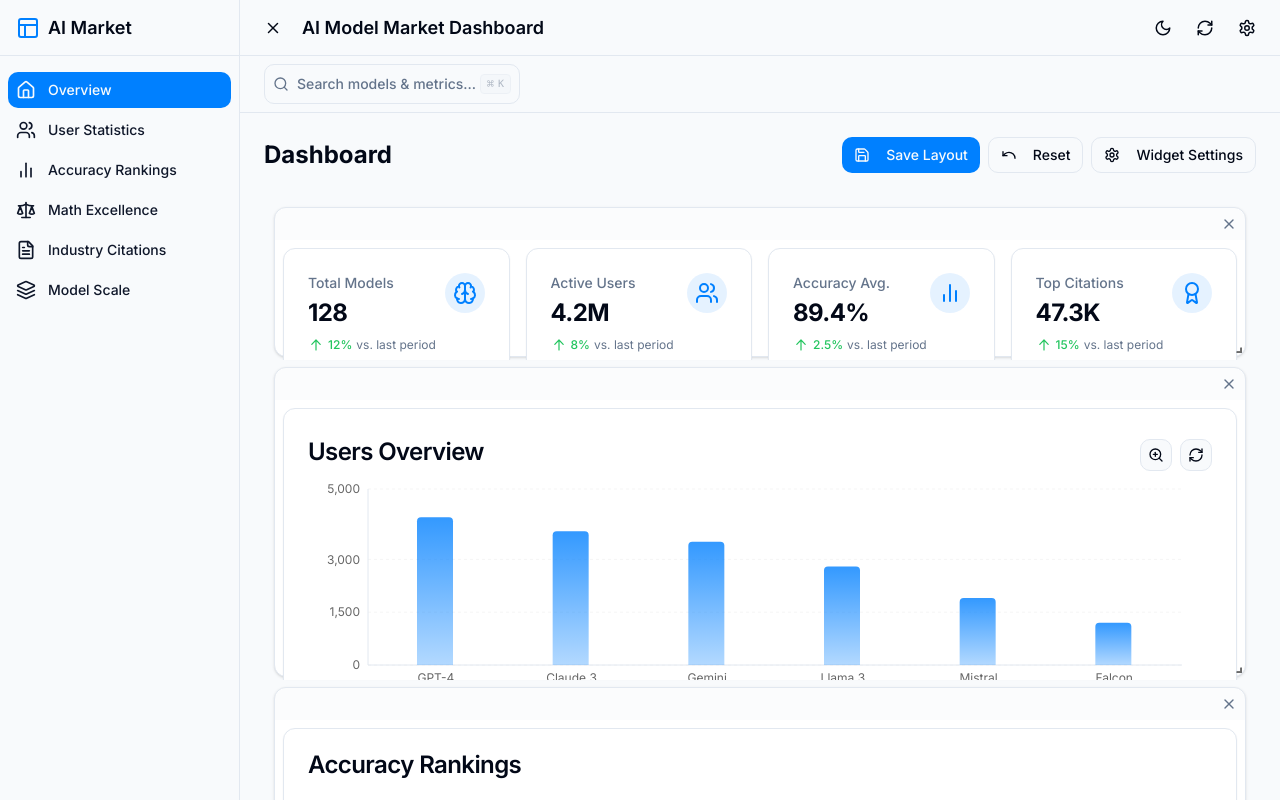
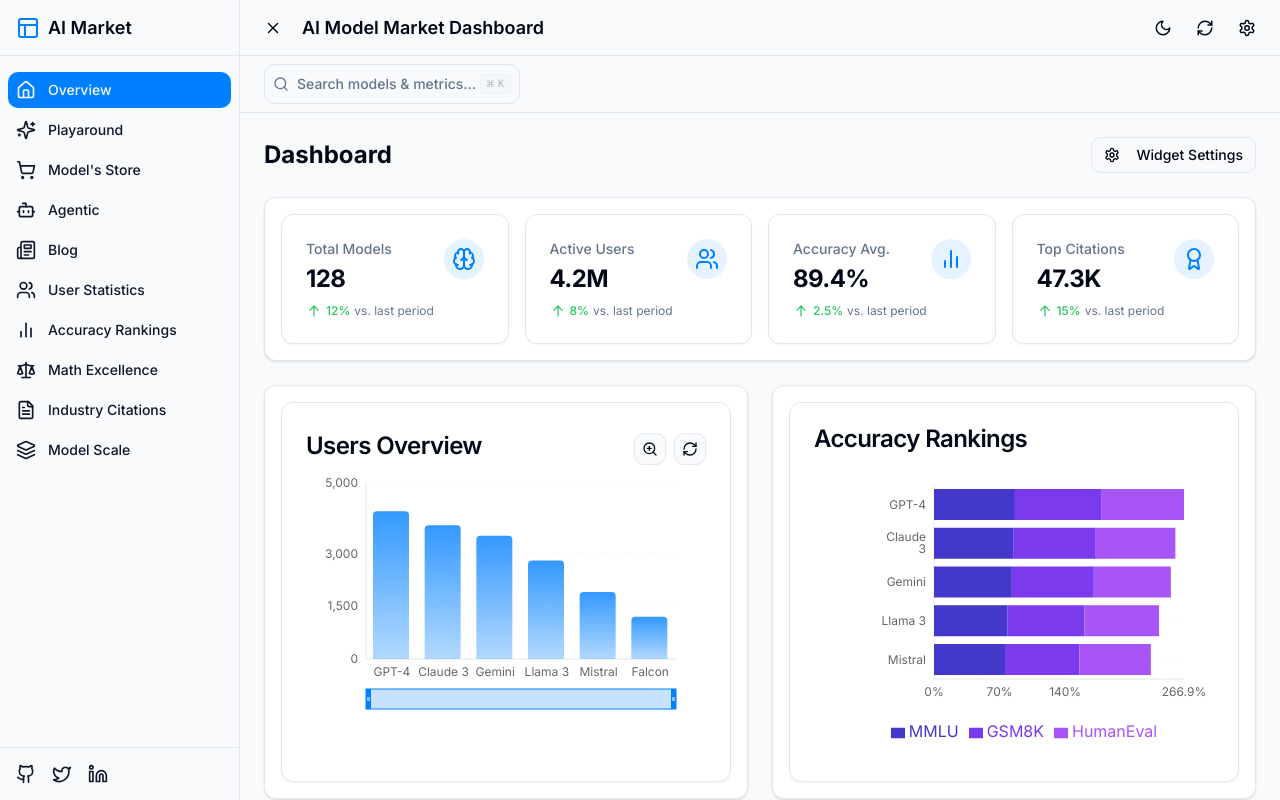
Before and after one commit to Acherono/modelmirror, a React (Vite) app: page / in a window 1280 px wide. Built offline with nearby package versions, Linux system fonts and the light colour scheme.

Commit message:
Refactor dashboard and settings
- Remove component moving functionality.
- Move widget settings to general settings.
- Add dashboard pages and social media links.

```diff
--- a/src/App.tsx
+++ b/src/App.tsx
@@ -1,4 +1,3 @@
-
 import { Toaster } from "@/components/ui/toaster";
 import { Toaster as Sonner } from "@/components/ui/sonner";
 import { TooltipProvider } from "@/components/ui/tooltip";
@@ -31,7 +30,15 @@ const App = () => {
         <BrowserRouter>
           <Routes>
             <Route path="/" element={<Index />} />
-            {/* ADD ALL CUSTOM ROUTES ABOVE THE CATCH-ALL "*" ROUTE */}
+            <Route path="/playaround" element={<NotFound />} />
+            <Route path="/store" element={<NotFound />} />
+            <Route path="/agentic" element={<NotFound />} />
+            <Route path="/blog" element={<NotFound />} />
+            <Route path="/users" element={<NotFound />} />
+            <Route path="/accuracy" element={<NotFound />} />
+            <Route path="/math" element={<NotFound />} />
+            <Route path="/citations" element={<NotFound />} />
+            <Route path="/models" element={<NotFound />} />
             <Route path="*" element={<NotFound />} />
           </Routes>
         </BrowserRouter>
--- a/src/components/dashboard/DashboardWidgetContainer.tsx
+++ b/src/components/dashboard/DashboardWidgetContainer.tsx
@@ -1,14 +1,12 @@
 
 import { useState, useEffect } from "react";
-import { Responsive, WidthProvider } from "react-grid-layout";
 // Fix CSS imports by using relative paths from node_modules
 import "react-grid-layout/css/styles.css";
-// The draggable.css file doesn't exist directly - it's part of react-resizable
 import "react-resizable/css/styles.css";
 import { Sheet, SheetContent, SheetDescription, SheetHeader, SheetTitle, SheetTrigger } from "@/components/ui/sheet";
 import { Switch } from "@/components/ui/switch";
 import { Button } from "@/components/ui/button";
-import { Settings, Eye, EyeOff, X, Save, Undo } from "lucide-react";
+import { Settings, Eye, EyeOff } from "lucide-react";
 import { toast } from "sonner";
 
 // Create a type for our widget configuration
@@ -29,15 +27,8 @@ interface DashboardWidgetContainerProps {
   widgets: WidgetConfig[];
 }
 
-const ResponsiveGridLayout = WidthProvider(Responsive);
-
 export function DashboardWidgetContainer({ widgets }: DashboardWidgetContainerProps) {
-  // Initialize state from localStorage or defaults
-  const [layouts, setLayouts] = useState(() => {
-    const savedLayouts = localStorage.getItem("dashboard-layouts");
-    return savedLayouts ? JSON.parse(savedLayouts) : { lg: widgets.map(({ i, x, y, w, h, minW, minH }) => ({ i, x, y, w, h, minW, minH })) };
-  });
-
+  // Initialize visibility state from localStorage or defaults
   const [visibleWidgets, setVisibleWidgets] = useState<Record<string, boolean>>(() => {
     const savedVisibility = localStorage.getItem("dashboard-visibility");
     if (savedVisibility) {
@@ -50,24 +41,10 @@ export function DashboardWidgetContainer({ widgets }: DashboardWidgetContainerPr
     }, {} as Record<string, boolean>);
   });
 
-  const [originalLayout, setOriginalLayout] = useState(layouts.lg);
-  const [hasChanges, setHasChanges] = useState(false);
-
-  // Update localStorage when layouts change
-  useEffect(() => {
-    localStorage.setItem("dashboard-layouts", JSON.stringify(layouts));
-  }, [layouts]);
-
   // Update localStorage when visibility changes
   useEffect(() => {
     localStorage.setItem("dashboard-visibility", JSON.stringify(visibleWidgets));
   }, [visibleWidgets]);
-
-  // Handle layout change
-  const onLayoutChange = (layout: any, allLayouts: any) => {
-    setLayouts(allLayouts);
-    setHasChanges(true);
-  };
 
   // Toggle widget visibility
   const toggleWidgetVisibility = (widgetId: string) => {
@@ -75,48 +52,13 @@ export function DashboardWidgetContainer({ widgets }: DashboardWidgetContainerPr
       ...prev,
       [widgetId]: !prev[widgetId]
     }));
-    setHasChanges(true);
-  };
-
-  // Save layout changes
-  const saveChanges = () => {
-    localStorage.setItem("dashboard-layouts", JSON.stringify(layouts));
-    localStorage.setItem("dashboard-visibility", JSON.stringify(visibleWidgets));
-    setOriginalLayout(layouts.lg);
-    setHasChanges(false);
-    toast.success("Dashboard layout saved successfully");
-  };
-
-  // Reset to original layout
-  const resetLayout = () => {
-    setLayouts({ lg: originalLayout });
-    setVisibleWidgets(
-      widgets.reduce((acc, widget) => {
-        acc[widget.i] = widget.visible;
-        return acc;
-      }, {} as Record<string, boolean>)
-    );
-    setHasChanges(false);
-    toast.info("Dashboard layout reset to default");
+    toast.info(`Widget ${visibleWidgets[widgetId] ? "hidden" : "shown"}`);
   };
 
   return (
     <div className="relative space-y-4 animate-fade-in pb-10">
       <div className="flex justify-between items-center mb-6">
         <h2 className="text-2xl font-bold">Dashboard</h2>
-        <div className="flex gap-2">
-          {hasChanges && (
-            <>
-              <Button variant="default" size="sm" onClick={saveChanges}>
-                <Save className="mr-2 h-4 w-4" />
-                Save Layout
-              </Button>
-              <Button variant="outline" size="sm" onClick={resetLayout}>
-                <Undo className="mr-2 h-4 w-4" />
-                Reset
-              </Button>
-            </>
-          )}
         <Sheet>
           <SheetTrigger asChild>
             <Button variant="outline" size="sm">
@@ -152,37 +94,25 @@ export function DashboardWidgetContainer({ widgets }: DashboardWidgetContainerPr
           </SheetContent>
         </Sheet>
       </div>
-      </div>
 
-      <ResponsiveGridLayout
-        className="layout"
-        layouts={layouts}
-        breakpoints={{ lg: 1200, md: 996, sm: 768, xs: 480, xxs: 0 }}
-        cols={{ lg: 12, md: 10, sm: 6, xs: 4, xxs: 2 }}
-        rowHeight={150}
-        onLayoutChange={onLayoutChange}
-        isDraggable
-        isResizable
-        useCSSTransforms
-      >
+      <div className="grid grid-cols-1 md:grid-cols-2 gap-6">
         {widgets.map((widget) => (
           visibleWidgets[widget.i] && (
-            <div key={widget.i} className="bg-card rounded-lg shadow border border-border">
-              <div className="p-1 flex justify-end cursor-move bg-muted/30 rounded-t-lg">
-                <button
-                  className="text-muted-foreground hover:text-foreground p-1 rounded-full"
-                  onClick={() => toggleWidgetVisibility(widget.i)}
+            <div
+              key={widget.i}
+              className="bg-card rounded-lg shadow border border-border"
+              style={{
+                gridColumn: widget.w > 6 ? "span 2" : "span 1",
+                minHeight: `${widget.h * 150}px`
+              }}
             >
-                  <X className="h-4 w-4" />
-                </button>
-              </div>
-              <div className="p-2 overflow-hidden h-[calc(100%-28px)]">
+              <div className="p-4 overflow-auto h-full">
                 {widget.component}
               </div>
             </div>
           )
         ))}
-      </ResponsiveGridLayout>
+      </div>
     </div>
   );
 }
--- a/src/components/layout/Header.tsx
+++ b/src/components/layout/Header.tsx
@@ -2,17 +2,22 @@
 import { cn } from "@/lib/utils";
 import { Moon, RefreshCw, Settings, Sun, Menu, X } from "lucide-react";
 import { useEffect, useState } from "react";
+import { Sheet, SheetContent, SheetDescription, SheetHeader, SheetTitle, SheetTrigger } from "@/components/ui/sheet";
+import { Switch } from "@/components/ui/switch";
+import { Button } from "@/components/ui/button";
 
 interface HeaderProps {
   title?: string;
   isSidebarCollapsed?: boolean;
   toggleSidebar?: () => void;
+  widgetSettings?: React.ReactNode;
 }
 
 export function Header({
   title = "AI Model Market Dashboard",
   isSidebarCollapsed = false,
-  toggleSidebar
+  toggleSidebar,
+  widgetSettings
 }: HeaderProps) {
   const [isRefreshing, setIsRefreshing] = useState(false);
   const [isDarkMode, setIsDarkMode] = useState(false);
@@ -75,12 +80,27 @@ export function Header({
         >
           <RefreshCw size={18} className={cn(isRefreshing && "animate-spin")} />
         </button>
+        <Sheet>
+          <SheetTrigger asChild>
             <button
               className="p-2 rounded-full hover:bg-secondary transition-colors"
               aria-label="Settings"
             >
               <Settings size={18} />
             </button>
+          </SheetTrigger>
+          <SheetContent>
+            <SheetHeader>
+              <SheetTitle>Dashboard Settings</SheetTitle>
+              <SheetDescription>
+                Configure your dashboard preferences.
+              </SheetDescription>
+            </SheetHeader>
+            <div className="mt-6 space-y-4">
+              {widgetSettings}
+            </div>
+          </SheetContent>
+        </Sheet>
       </div>
     </header>
   );
--- a/src/components/layout/Layout.tsx
+++ b/src/components/layout/Layout.tsx
@@ -3,6 +3,8 @@ import { ReactNode, useState } from "react";
 import { Header } from "./Header";
 import { Sidebar } from "./Sidebar";
 import { GlobalSearch } from "../header/GlobalSearch";
+import { DashboardContainer } from "@/components/dashboard/DashboardContainer";
+import { useLocation } from "react-router-dom";
 
 interface LayoutProps {
   children: ReactNode;
@@ -10,20 +12,28 @@ interface LayoutProps {
 
 export function Layout({ children }: LayoutProps) {
   const [isSidebarCollapsed, setIsSidebarCollapsed] = useState(false);
+  const location = useLocation();
 
   const toggleSidebar = () => {
     setIsSidebarCollapsed(!isSidebarCollapsed);
   };
 
+  // Only pass dashboard widget settings when on the dashboard page
+  const isDashboard = location.pathname === "/";
+
   return (
     <div className="flex min-h-screen bg-background">
       <Sidebar isCollapsed={isSidebarCollapsed} />
       <div
-        className={`flex flex-col flex-1 transition-all duration-300 ${
+        className={cn(
+          "flex flex-col flex-1 transition-all duration-300",
           isSidebarCollapsed ? "ml-[70px]" : "ml-[240px]"
-        }`}
+        )}
       >
-        <Header isSidebarCollapsed={isSidebarCollapsed} toggleSidebar={toggleSidebar} />
+        <Header
+          isSidebarCollapsed={isSidebarCollapsed}
+          toggleSidebar={toggleSidebar}
+        />
         <div className="flex-none px-6 py-2 border-b">
           <GlobalSearch />
         </div>
@@ -32,3 +42,6 @@ export function Layout({ children }: LayoutProps) {
     </div>
   );
 }
+
+// Fix the missing import
+import { cn } from "@/lib/utils";
--- a/src/components/layout/Sidebar.tsx
+++ b/src/components/layout/Sidebar.tsx
@@ -7,7 +7,14 @@ import {
   Layers,
   Layout,
   Scale,
-  Users
+  Users,
+  Sparkles,
+  ShoppingCart,
+  Bot,
+  Newspaper,
+  Github,
+  Twitter,
+  Linkedin,
 } from "lucide-react";
 import { Link, useLocation } from "react-router-dom";
 
@@ -26,6 +33,26 @@ const sidebarItems: SidebarItem[] = [
     icon: Home,
     label: "Overview",
     path: "/",
+  },
+  {
+    icon: Sparkles,
+    label: "Playaround",
+    path: "/playaround",
+  },
+  {
+    icon: ShoppingCart,
+    label: "Model's Store",
+    path: "/store",
+  },
+  {
+    icon: Bot,
+    label: "Agentic",
+    path: "/agentic",
+  },
+  {
+    icon: Newspaper,
+    label: "Blog",
+    path: "/blog",
   },
   {
     icon: Users,
@@ -51,6 +78,24 @@ const sidebarItems: SidebarItem[] = [
     icon: Layers,
     label: "Model Scale",
     path: "/models",
+  },
+];
+
+const socialLinks = [
+  {
+    icon: Github,
+    label: "GitHub",
+    url: "https://github.com",
+  },
+  {
+    icon: Twitter,
+    label: "Twitter / X",
+    url: "https://twitter.com",
+  },
+  {
+    icon: Linkedin,
+    label: "LinkedIn",
+    url: "https://linkedin.com",
   },
 ];
 
@@ -95,6 +140,29 @@ export function Sidebar({ isCollapsed = false }: SidebarProps) {
           })}
         </nav>
       </div>
+
+      <div className="p-4 border-t border-border">
+        <div className={cn(
+          "flex",
+          isCollapsed ? "justify-center space-y-4 flex-col" : "space-x-4"
+        )}>
+          {socialLinks.map((link) => {
+            const Icon = link.icon;
+            return (
+              <a
+                key={link.label}
+                href={link.url}
+                target="_blank"
+                rel="noopener noreferrer"
+                className="text-sidebar-foreground hover:text-primary transition-colors"
+                title={link.label}
+              >
+                <Icon className="h-5 w-5" />
+              </a>
+            );
+          })}
+        </div>
+      </div>
     </div>
   );
 }
--- a/src/components/ui/MetricCard.tsx
+++ b/src/components/ui/MetricCard.tsx
@@ -1,7 +1,7 @@
 
 import { cn } from "@/lib/utils";
 import { ReactNode } from "react";
-import { Card } from "@/components/ui/card";
+import * as CardPrimitive from "@/components/ui/card";
 
 interface MetricCardProps {
   title: string;
@@ -24,7 +24,7 @@ export function MetricCard({
   isLoading = false,
 }: MetricCardProps) {
   return (
-    <Card
+    <CardPrimitive.Card
       className={cn(
         "transition-all duration-300 hover:translate-y-[-5px]",
         isLoading ? "animate-pulse" : "",
@@ -93,6 +93,6 @@ export function MetricCard({
           </div>
         )}
       </div>
-    </Card>
+    </CardPrimitive.Card>
   );
 }
```
Lines whose indentation alone changed are shown as unchanged.
